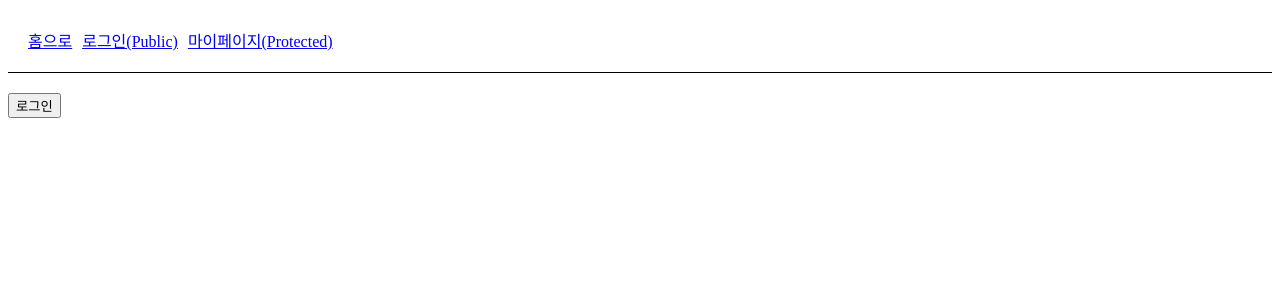
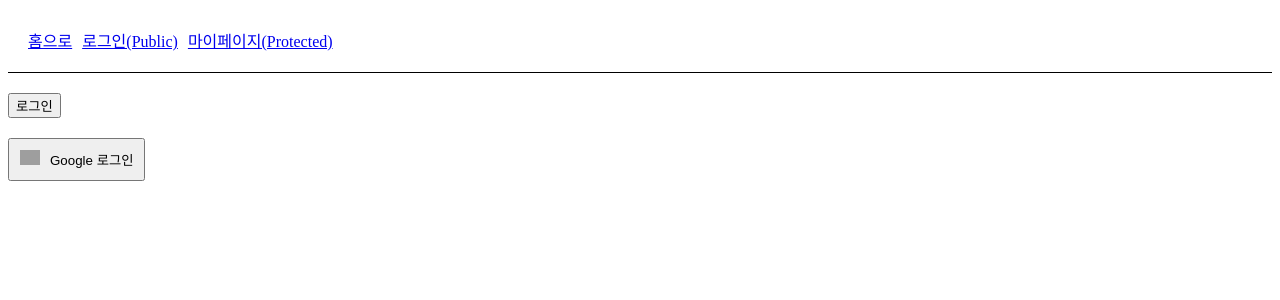
Before and after one commit to UMC-CAU/umc-10th-Web-gon, a React (Vite) app: page /login in a window 1280 px wide. Shown: the top 300 px of the page. Built offline with nearby package versions, Linux system fonts and the light colour scheme; grey boxes are pictures that could not be loaded.

Commit message:
week5-mission3

```diff
--- a/src/App.tsx
+++ b/src/App.tsx
@@ -3,6 +3,7 @@ import ProtectedLayout from './components/ProtectedLayout';
 import HomePage from './pages/HomePage';
 import LoginPage from './pages/LoginPage';
 import MyPage from './pages/MyPage';
+import GoogleCallbackPage from './pages/GoogleCallbackPage';
 
 function App() {
   return (
@@ -16,6 +17,7 @@ function App() {
       <Routes>
         <Route path="/" element={<HomePage />} />
         <Route path="/login" element={<LoginPage />} />
+        <Route path="/v1/auth/google/callback" element={<GoogleCallbackPage />} />
 
         <Route element={<ProtectedLayout />}>
           <Route path="/my" element={<MyPage />} />
--- /dev/null
+++ b/src/pages/GoogleCallbackPage.tsx
@@ -0,0 +1,26 @@
+import { useEffect } from 'react';
+import { useLocalStorage } from '../hooks/useLocalStorage';
+import { LOCAL_STORAGE_KEY } from '../constants/localStorageKey';
+
+const GoogleCallbackPage = () => {
+  const { setItem: setAccessToken } = useLocalStorage(LOCAL_STORAGE_KEY.ACCESS_TOKEN);
+  const { setItem: setRefreshToken } = useLocalStorage(LOCAL_STORAGE_KEY.REFRESH_TOKEN);
+
+  useEffect(() => {
+    const urlParams = new URLSearchParams(window.location.search);
+
+    const accessToken = urlParams.get('accessToken');
+    const refreshToken = urlParams.get('refreshToken');
+
+    if (accessToken && refreshToken) {
+      setAccessToken(accessToken);
+      setRefreshToken(refreshToken);
+
+      window.location.href = '/my';
+    }
+  }, []);
+
+  return <div>구글 로그인 처리 중입니다... ⏳</div>;
+};
+
+export default GoogleCallbackPage;
--- a/src/pages/LoginPage.tsx
+++ b/src/pages/LoginPage.tsx
@@ -11,6 +11,10 @@ const LoginPage = () => {
       navigate('/');
     }
   }, [accessToken, navigate]);
+
+  const handleGoogleLogin = () => {
+    window.location.href = 'http://localhost:8000/v1/auth/google/login';
+  };
 
   const handleLogin = async (values: any) => {
     try {
@@ -31,6 +35,13 @@ const LoginPage = () => {
       >
         <button type="submit">로그인</button>
       </form>
+      <button
+        onClick={handleGoogleLogin}
+        style={{ marginTop: '20px', padding: '10px', cursor: 'pointer' }}
+      >
+        <img src="https://upload.wikimedia.org/wikipedia/commons/c/c1/Google_%22G%22_logo.svg" alt="google" style={{ width: '20px', marginRight: '10px' }} />
+        Google 로그인
+      </button>
     </div>
   );
 };
```
